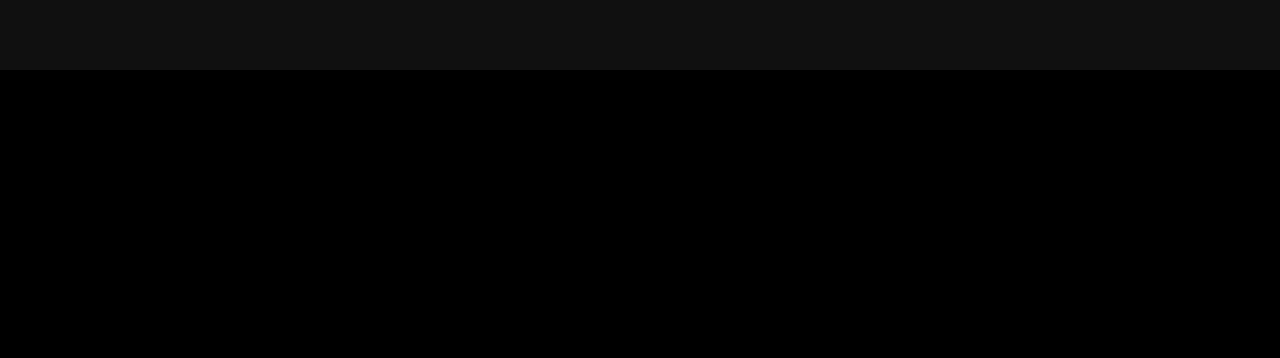
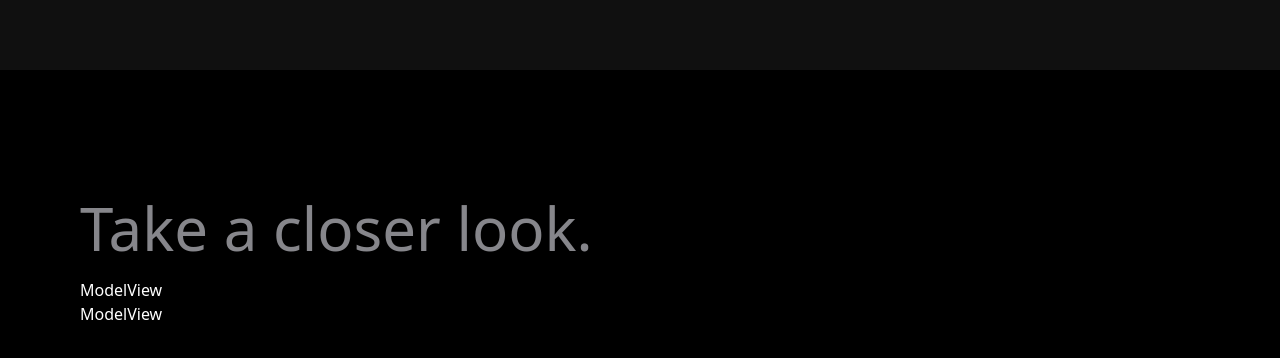
Before and after one commit to ohersi1/AppleClone, a React (Vite) app: page / in a window 1280 px wide. Shown: the part 1750-2108 px from the top of the page. Before the commit the page ends 1971 px from the top, so only its background shows below. Built offline with nearby package versions, Linux system fonts and the light colour scheme.

Commit message:
started on the model section

```diff
--- a/package.json
+++ b/package.json
@@ -11,9 +11,12 @@
   },
   "dependencies": {
     "@gsap/react": "^2.1.1",
+    "@react-three/drei": "^9.120.8",
+    "@react-three/fiber": "^8.17.12",
     "gsap": "^3.12.5",
     "react": "^18.3.1",
-    "react-dom": "^18.3.1"
+    "react-dom": "^18.3.1",
+    "three": "^0.172.0"
   },
   "devDependencies": {
     "@eslint/js": "^9.17.0",
--- a/src/components/Model.jsx
+++ b/src/components/Model.jsx
@@ -1,13 +1,82 @@
+import { useGSAP } from "@gsap/react";
+import gsap from "gsap";
+import ModelView from "./ModelView";
+import { useRef, useState } from "react";
+import { yellowImg } from "../utils";
+import * as THREE from "three";
+import { Canvas } from "@react-three/fiber";
+import { View } from "@react-three/drei";
+
 const Model = () => {
+  const [size, setSize] = useState("small");
+  const [model, setModel] = useState({
+    title: "iPhone 16 Pro in Natural Titanium",
+    color: ["#8F8A81", "#FFE7B9", "#6F6C64"],
+    img: yellowImg,
+  });
+
+  // camera control for the model view
+  const cameraControlSmall = useRef();
+  const cameraControlLarge = useRef();
+
+  const small = useRef(new THREE.Group());
+  const large = useRef(new THREE.Group());
+
+  // rotation
+  const [smallRotation, setSmallRotation] = useState(0);
+  const [largeRotation, setLargeRotation] = useState(0);
+
+  useGSAP(() => {
+    gsap.to("#heading", {
+      y: 0,
+      opacity: 1,
+    });
+  });
   return (
-    <section>
+    <section className="common-padding">
       <div className="screen-max-width">
         <h1 id="heading" className="section-heading">
-            Take a closer look.
+          Take a closer look.
         </h1>
+        <div className="flex flex-col items-center mt-5">
+          <div className="w-full h-[75vh] md:h-[90vh] overflow-hidden relative">
+            <ModelView
+              index={1}
+              groupRef={small}
+              gsapType="view1"
+              controlRef={cameraControlSmall}
+              setRotationState={setSmallRotation}
+              item={model}
+              size={size}
+            />
+            <ModelView
+              index={2}
+              groupRef={large}
+              gsapType="view2"
+              controlRef={cameraControlLarge}
+              setRotationState={setLargeRotation}
+              item={model}
+              size={size}
+            />
+            <Canvas
+              className="w-full h-full"
+              style={{
+                position: "fixed",
+                top: 0,
+                bottom: 0,
+                left: 0,
+                right: 0,
+                overflow: "hidden",
+              }}
+              eventSource={document.getElementById("root")}
+            >
+              <View.Port />
+            </Canvas>
+          </div>
+        </div>
       </div>
     </section>
-  )
-}
+  );
+};
 
-export default Model
+export default Model;
--- /dev/null
+++ b/src/components/ModelView.jsx
@@ -0,0 +1,9 @@
+const ModelView = () => {
+  return (
+    <div>
+      ModelView
+    </div>
+  )
+}
+
+export default ModelView
```
Also changed, not shown: 1 other file (tests, documents, lock files or other folders).
